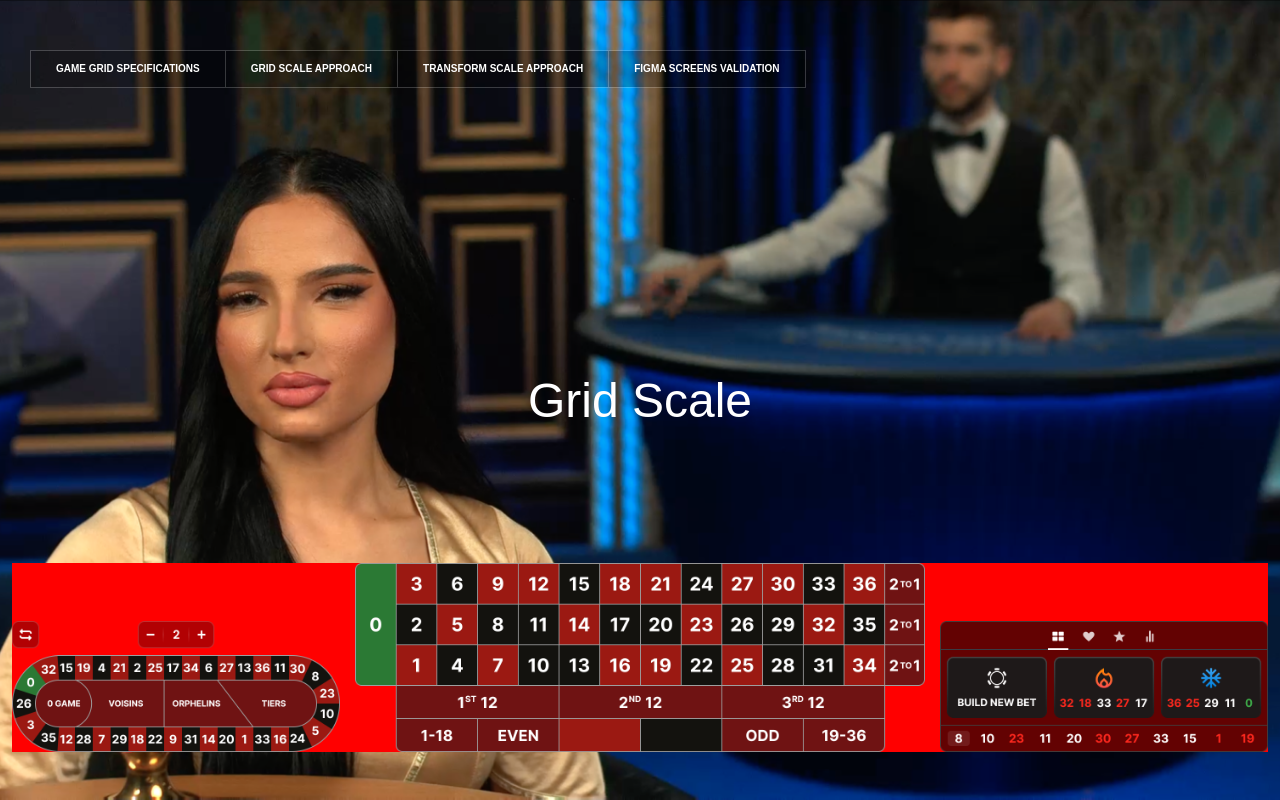
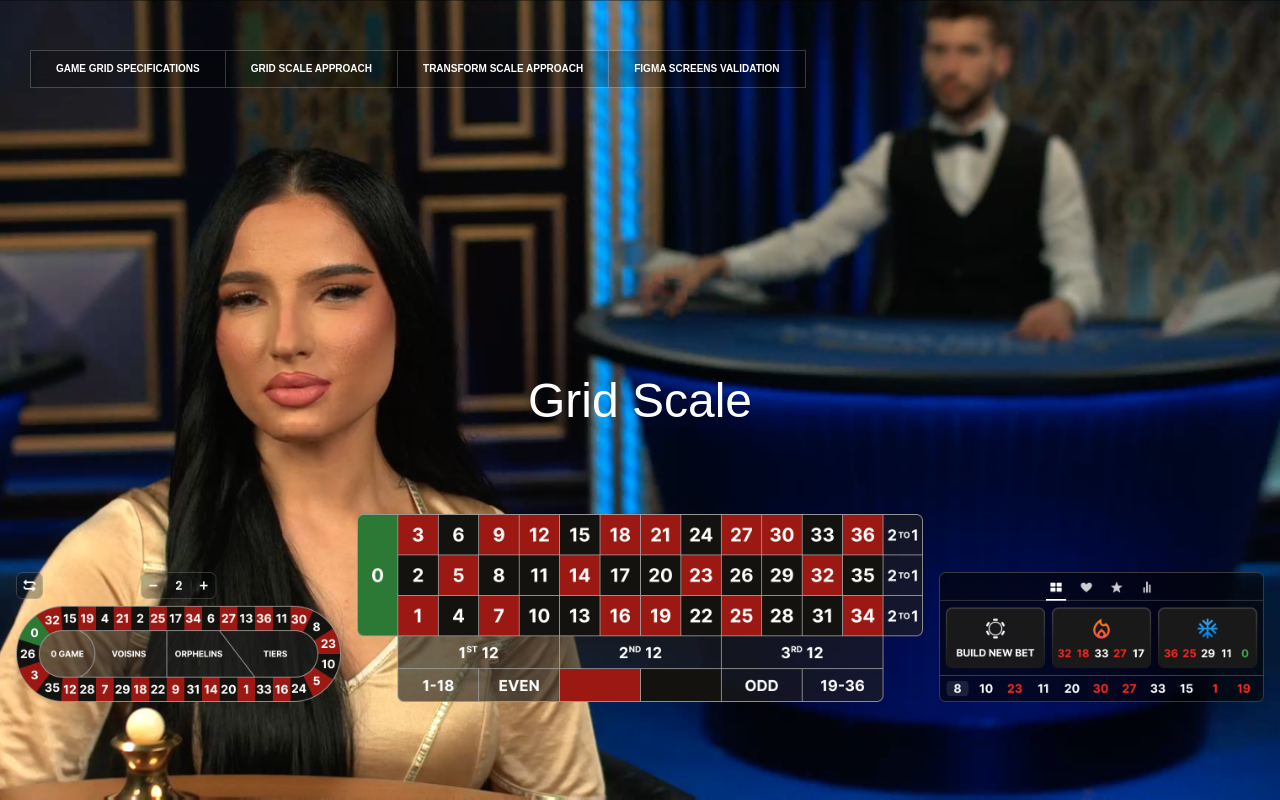
Before and after one commit to hariprasaddevui/roulettepocnew, a Next.js app: page / in a window 1280 px wide. Both pictures are taken after a click on the element "GRID SCALE APPROACH". Built offline with nearby package versions, Linux system fonts and the light colour scheme.

Commit message:
dasgdfsbnsdvh

```diff
--- a/app/GridScale.css
+++ b/app/GridScale.css
@@ -1,24 +1,29 @@
+* {
+    margin: 0;
+    padding: 0;
+    box-sizing: border-box;
+  }
 
   .grid-container {
+    position: absolute;
+    height: 100%;
+    width: 100%;
+    padding-block: 15px 98px;
+    padding-inline: 8px;
+    background-size: cover;
+    background-repeat: no-repeat;
+    background-position: center;
     display: flex;
     align-items: end;
     justify-content: center;
-    background-size: cover;
-    background-repeat: no-repeat;
-    background-position: center;
-    height: 100%;
-    width: 100%;
-    position: absolute;
   }
 
   .gameGrid {
     position: relative;
     width: calc(100% - 40px);
     display: grid;
-    grid-template: "betsBlock";
     grid-template-columns: clamp(232px, 83%, 277px);
     justify-content: center;
-    bottom: 92px;
   }
 
   .betboard {
@@ -50,8 +55,7 @@
   @media (orientation: portrait) and (min-width: 628px) {
     .gameGrid {
       grid-template-columns: clamp(277px, 56.7%, 520px);
-      width: calc(60% - 40px);
-      margin: 0 auto;
+      width: calc(100% - 40px);
     }
   }
 
@@ -60,7 +64,6 @@
     .grid-container {
       padding-block: 32px 48px;
       padding-inline: 80px;
-      background-size: cover;
     }
 
     .gameGrid {
@@ -70,18 +73,16 @@
       display: grid;
       grid-template-columns: 1fr;
       justify-content: center;
-      bottom: 0;
       margin: 0 auto;
     }
 
     .betBoardImg {
-      /* background-image: url(./img/landScape/BetBoard\ Classic.png);*/
-      background-image: url(../public/Images/CommonLandscapeBetboard.png);
+        background-image: url(../public/Images/CommonLandscapeBetboard.png);
       aspect-ratio: 2.478;
     }
   }
 
-  /* Edge case for the landscape for height=(() < 290px */
+  /* Edge case for the landscape for height < 290px */
   @media (orientation: landscape) and (max-height: 290px) {
     .betBoardImg {
       width: auto;
@@ -103,41 +104,30 @@
 
     .gameGrid {
       max-width: 1778px;
-      position: relative;
       width: 100%;
-      text-align: center;
-      display: grid;
       grid-template-columns: 26.08% clamp(454px, 45.4%, 802px) 26.08%;
       justify-content: space-between;
-      bottom: 48px;
-      margin: 0px 12px;
-      background: red;
+      margin: 0px 8px;
     }
 
+    .betBoardImg {
 
-    .raceTrack {
+    background-image: url(../public/Images/CommonDesktopBetBoard.png);
+      aspect-ratio: 3.013;
+    }
+
+    .raceTrack, .stats {
       display: flex;
       align-items: end;
     }
 
     .raceTrackImg {
         background-image: url(../public/Images/Common_desktopRaceTrack.png);
-
       width: 100%;
       aspect-ratio: 2.504;
       background-size: 100% 100%;
       background-repeat: no-repeat;
       background-position: center bottom;
-    }
-
-    .betBoardImg {
-        background-image: url(../public/Images/CommonDesktopBetBoard.png);
-      aspect-ratio: 3.013;
-    }
-
-    .stats {
-      display: flex;
-      align-items: end;
     }
 
     .statsImg {
@@ -149,16 +139,3 @@
       background-position: end;
     }
   }
-
-  @media (min-width: 1366px) and (min-height: 500px) {
-    .gamegrid {
-      bottom: 60px;
-    }
-  }
-
-  @media (min-width: 1512px) and (min-height: 500px) {
-    gameGrid {
-      margin: 0px 16px;
-      bottom: 72px;
-    }
-  }
```
